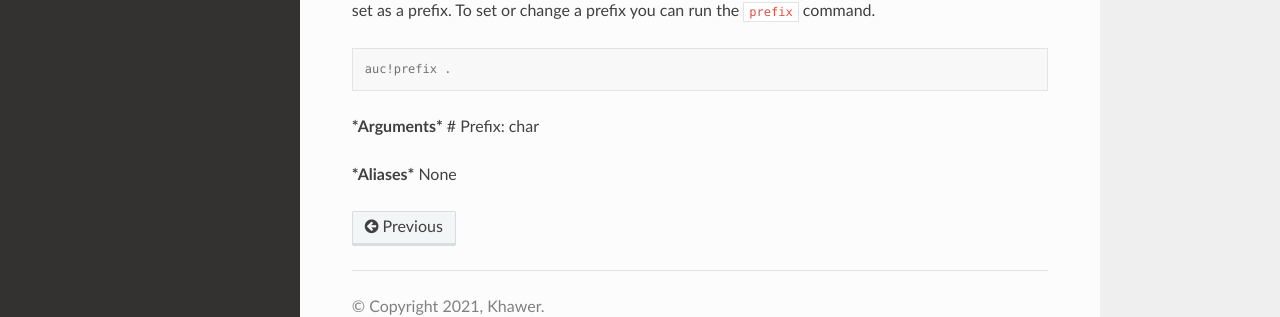
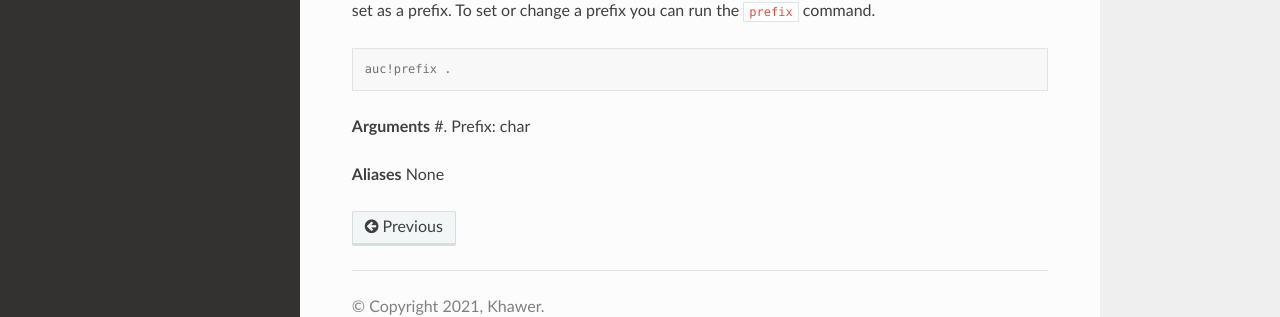
Before and after one commit to KhawerAbbas7/AucbotDocs, a Sphinx documentation site: the page built from docs/source/commands.rst, in a window 1280 px wide. Shown: the part 242-559 px from the top of the page. Built offline with Sphinx 7.4.7 and the Read the Docs theme 2.0.0, drawn with Linux system fonts in a browser that asks for light colours.

```diff
--- a/docs/source/commands.rst
+++ b/docs/source/commands.rst
@@ -12,8 +12,8 @@ The default prefix for Aucbot is ``auc!`` and it will be the permanent prefix al
 
    auc!prefix .
 
-***Arguments***
-# Prefix: char
+**Arguments**
+#. Prefix: char
 
-***Aliases***
+**Aliases**
 None
```
